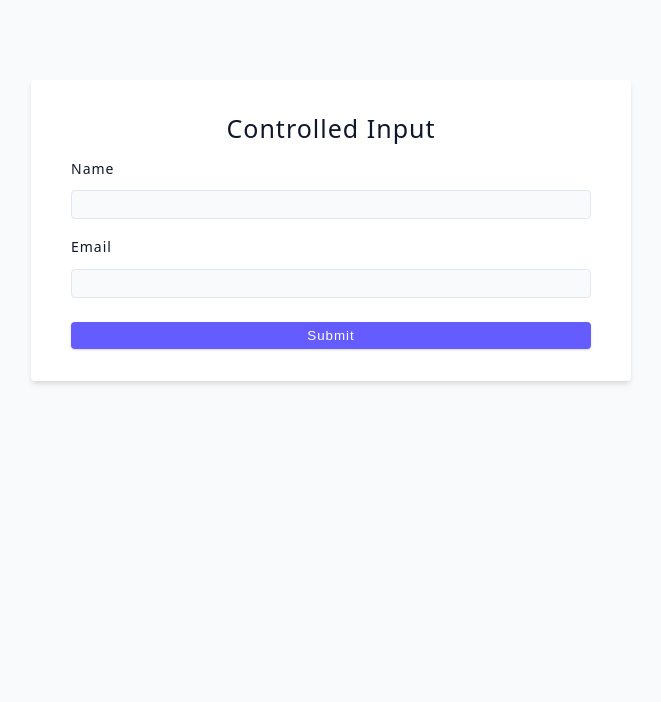
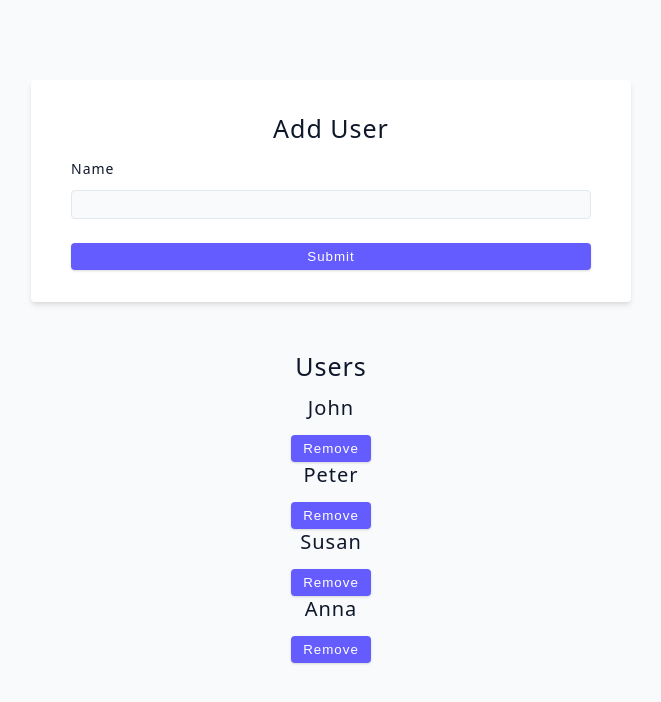
Before and after one commit to VikramNaik26/React-Advanced, a React (Vite) app: page / in a window 1280 px wide. Shown: the top 702 px of the page, without its empty margins (309-970 px from the left). Built offline with nearby package versions, Linux system fonts and the light colour scheme.

Commit message:
user challenge

```diff
--- a/src/App.jsx
+++ b/src/App.jsx
@@ -1,14 +1,14 @@
 // import Example from './project-structure/Example'
 // import List from './leverage-javascript/List'
 
-import ControlledInputs from './forms/controllrd-input'
+import UserChallenge from './forms/user-challenge'
 
 function App() {
   return (
     <div className="container">
       {/* <Example /> */}
       {/* <List /> */}
-      <ControlledInputs />
+      <UserChallenge />
     </div>
   )
 }
--- a/src/forms/user-challenge.jsx
+++ b/src/forms/user-challenge.jsx
@@ -1,13 +1,48 @@
+import { useState } from 'react'
+import { data } from '../data'
+
 const UserChallenge = () => {
+  const [name, setName] = useState('')
+  const [user, setUser] = useState(data)
+
+  const removeUser = (id) => {
+    const updatedUsers = user.filter((person) => person.id !== id)
+    setUser(updatedUsers)
+  }
+
   return (
     <div>
-      <form className="form">
+      <form
+        className="form"
+        onSubmit={(e) => {
+          e.preventDefault()
+          console.log(name)
+          if (!name) return
+          const fakeId = Date.now()
+          const newUser = {
+            id: fakeId,
+            name,
+          }
+          setUser([...user, newUser])
+          setName('')
+        }}
+      >
         <h4>Add User</h4>
         <div className="form-row">
           <label htmlFor="name" className="form-label">
             name
           </label>
-          <input type="text" className="form-input" id="name" />
+          <input
+            type="text"
+            className="form-input"
+            id="name"
+            value={name}
+            onChange={(e) => {
+              const { name, value } = e.target
+              // console.log(value)
+              setName(value)
+            }}
+          />
         </div>
 
         <button type="submit" className="btn btn-block">
@@ -15,6 +50,24 @@ const UserChallenge = () => {
         </button>
       </form>
       {/* render users below */}
+      <h4>users</h4>
+      {user.map((person) => {
+        const { id, name } = person
+        return (
+          <div key={id}>
+            <h5>{name}</h5>
+            <button
+              type="button"
+              className="btn"
+              onClick={() => {
+                removeUser(id)
+              }}
+            >
+              remove
+            </button>
+          </div>
+        )
+      })}
     </div>
   )
 }
```
